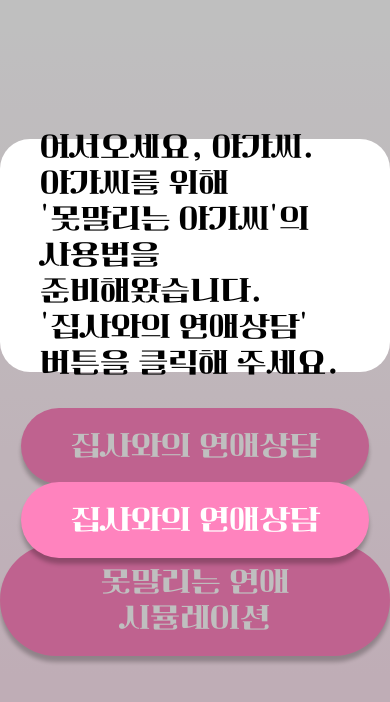
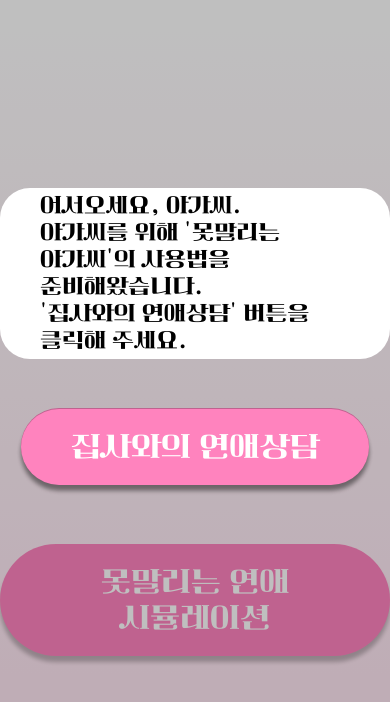
Before and after one commit to motmallineun-agassi/butler-FE, a React (Create React App) app: page /tutorial in a window 390 px wide. Shown: the top 702 px of the page. Built offline with nearby package versions, Linux system fonts and the light colour scheme.

Commit message:
fix: unable to load

```diff
--- a/src/App.css
+++ b/src/App.css
@@ -94,19 +94,27 @@ button > a {
     font-size: 30px;
   }
 
+  #instruction {
+    font-size: 22px;
+    height: 91px;
+  }
+
   #modal-wrap {
     width: 100vw;
     height: 100vh;
     display: flex;
     align-items: center;
     justify-content: center;
-    flex-direction: column;
   }
   #modal {
     width: 70%;
     height: fit-content;
     padding: 70px;
     gap: 50px;
+  }
+
+  #john-ham2 {
+    flex-direction: column;
   }
 
   #name {
@@ -214,6 +222,10 @@ button > a {
     width: fit-content;
   }
 
+  #like {
+    padding: 0px 30px;
+  }
+
   #score-modal-wrap > #modal {
     height: 350px;
     overflow-y: scroll;
@@ -235,6 +247,9 @@ button > a {
   }
   #chat > div > #select-wrap > #modal-wrap > #modal {
     align-items: center;
+  }
+  #buttons > #select-wrap {
+    gap: 50px;
   }
 }
 
@@ -258,6 +273,11 @@ button > a {
     font-size: 30px;
   }
 
+  #instruction {
+    font-size: 22px;
+    height: 91px;
+  }
+
   #modal-wrap {
     width: 100vw;
     height: 100vh;
@@ -270,6 +290,10 @@ button > a {
     height: fit-content;
     padding: 70px;
     gap: 50px;
+  }
+
+  #john-ham2 {
+    flex-direction: column;
   }
 
   #name {
@@ -377,6 +401,10 @@ button > a {
     width: fit-content;
   }
 
+  #like {
+    padding: 0px 30px;
+  }
+
   #score-modal-wrap > #modal {
     height: 350px;
     overflow-y: scroll;
@@ -399,4 +427,7 @@ button > a {
   #chat > div > #select-wrap > #modal-wrap > #modal {
     align-items: center;
   }
+  #buttons > #select-wrap {
+    gap: 50px;
+  }
 }
--- a/src/App.jsx
+++ b/src/App.jsx
@@ -3,6 +3,7 @@ import {
   Routes,
   Route,
   useNavigate,
+  Navigate,
 } from "react-router-dom";
 import {
   Main,
@@ -20,20 +21,18 @@ import { useEffect, useState } from "react";
 import "./App.css";
 
 function App() {
-  const [firsttime, setFirsttime] = useState();
+  const firsttime = localStorage.getItem("firsttime");
   const navigate = useNavigate();
 
   useEffect(() => {
-    setFirsttime(localStorage.getItem("firsttime"));
-  }, [firsttime]);
-  console.log(firsttime?.type);
+    if (firsttime !== "false") {
+      navigate("/tutorial");
+    }
+  }, [firsttime, navigate]);
+
   return (
     <Routes>
-      {firsttime === "false" ? (
-        <Route path="/" element={<Main />} />
-      ) : (
-        <Route path="/" element={navigate("/tutorial")} />
-      )}
+      <Route path="/" element={<Main />} />
       <Route path="/tutorial" element={<Tutorial />} />
       <Route path="/butler-tutorial" element={<ButlerTutorial />} />
       <Route path="/love-simulation-tutorial" element={<SimulTutorial />} />
--- a/src/components/main/main.css
+++ b/src/components/main/main.css
@@ -145,7 +145,10 @@
 }
 
 #blank {
-  height: 88px;
+  font-size: 30px;
+  color: transparent;
+  background-color: transparent;
+  box-shadow: none;
 }
 
 #buttons > #select-wrap {
--- a/src/components/main/tutorial.jsx
+++ b/src/components/main/tutorial.jsx
@@ -44,7 +44,7 @@ export const Tutorial = () => {
               <button id="button" onClick={handleOnClick()}>
                 집사와의 연애상담
               </button>
-              <div id="blank"></div>
+              <button id="blank">못말리는 연애 시뮬레이션</button>
             </div>
           </div>
         )}
@@ -203,7 +203,7 @@ export const Tutorial2 = () => {
             '못말리는 연애 시뮬레이션' 버튼을 클릭해 주세요.
           </h4>
           <div id="buttons">
-            <div id="blank"></div>
+            <button id="blank">집사와의 연애상담</button>
             <button id="button" onClick={handleOnClick()}>
               못말리는 연애 시뮬레이션
             </button>
```
